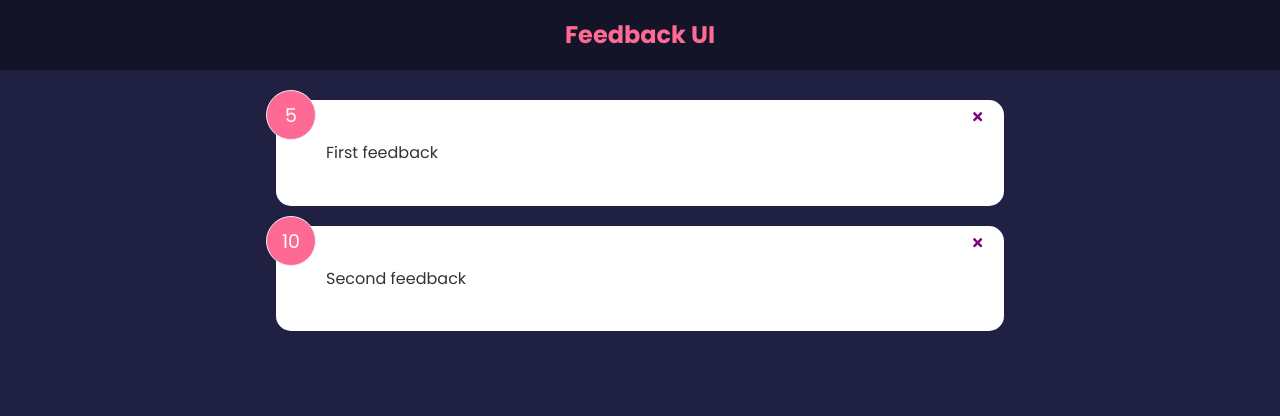
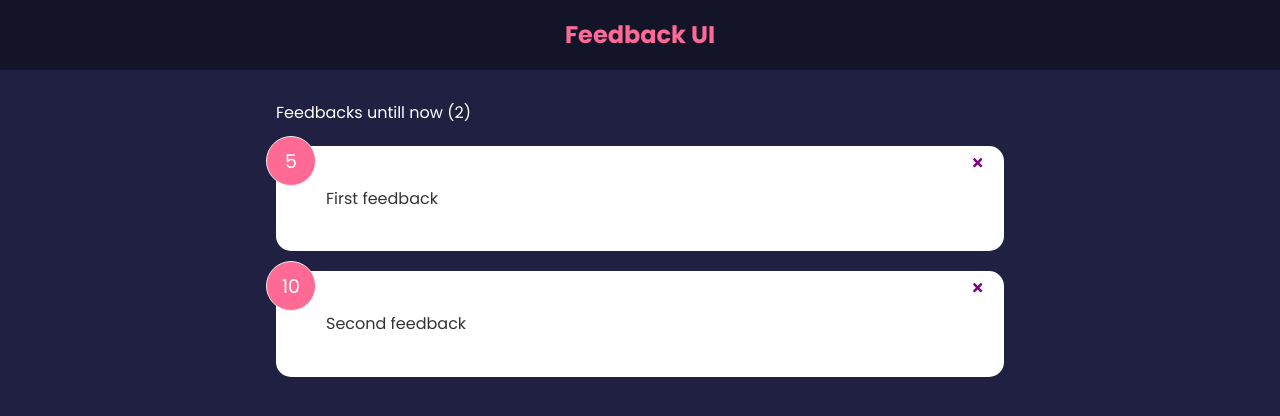
Before and after one commit to pedroluiznogueira/feedback, a React (Create React App) app: page / in a window 1280 px wide. Shown: the top 416 px of the page. Built offline with nearby package versions, Linux system fonts and the light colour scheme.

Commit message:
Showing the number of feedbacks in the list, and since we are changing state when deleting a feedback, the lenght gets automatically updated aswell

```diff
--- a/src/App.js
+++ b/src/App.js
@@ -3,6 +3,7 @@ import FeedbackItem from './components/FeedbackItem';
 import { useState } from 'react';
 import feedbackData from './data/FeedbackData';
 import FeedbackList from './components/FeedbackList';
+import FeedbackStats from './components/FeedbackStats';
 
 function App() {
     const [feedbacks, setFeedbacks] = useState(feedbackData)
@@ -17,6 +18,7 @@ function App() {
         <>
             <Header />
             <div className="container">
+                <FeedbackStats feedbacks={feedbacks} />
                 <FeedbackList
                     feedbacks={feedbacks}
                     handleDelete={deleteFeedback}
--- /dev/null
+++ b/src/components/FeedbackStats.jsx
@@ -0,0 +1,9 @@
+function FeedbackStats( {feedbacks } ) {
+    return (
+        <div>
+                Feedbacks untill now ({feedbacks.length})
+        </div>
+    )
+}
+
+export default FeedbackStats;
```
